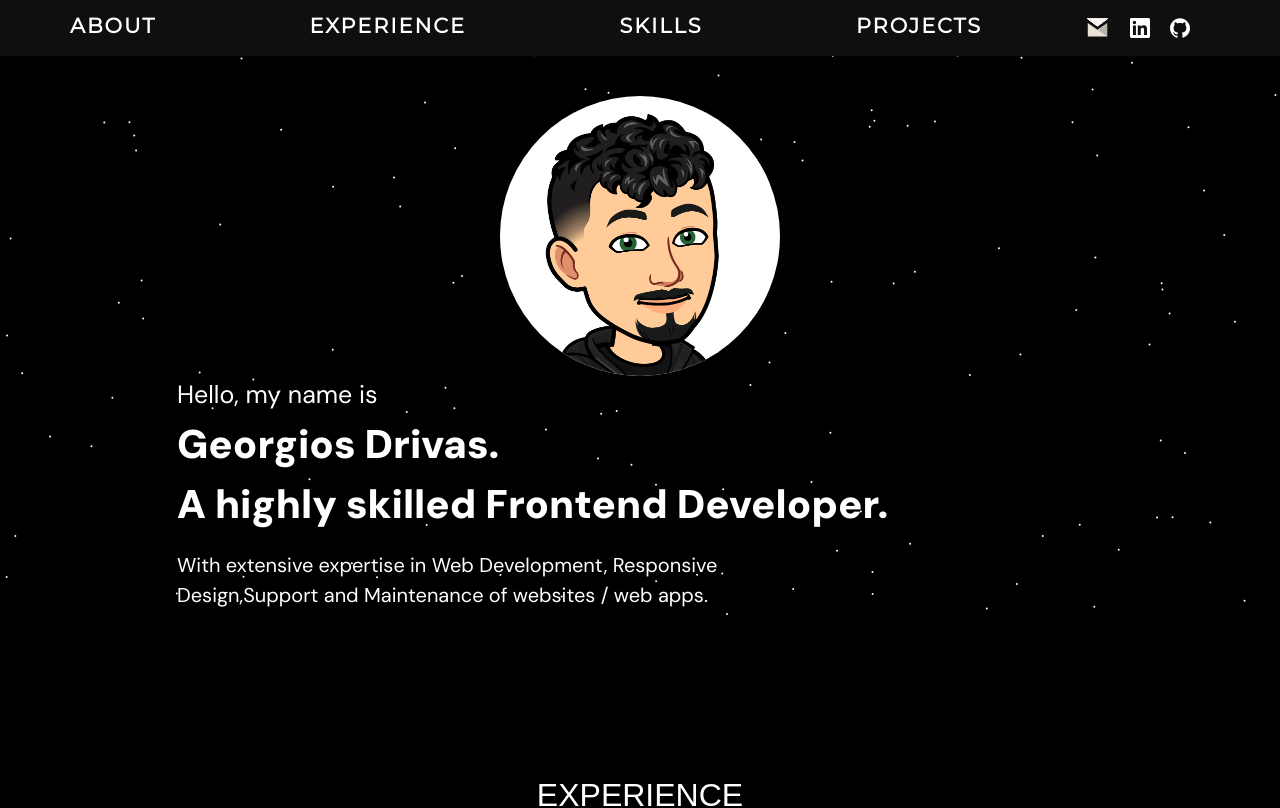
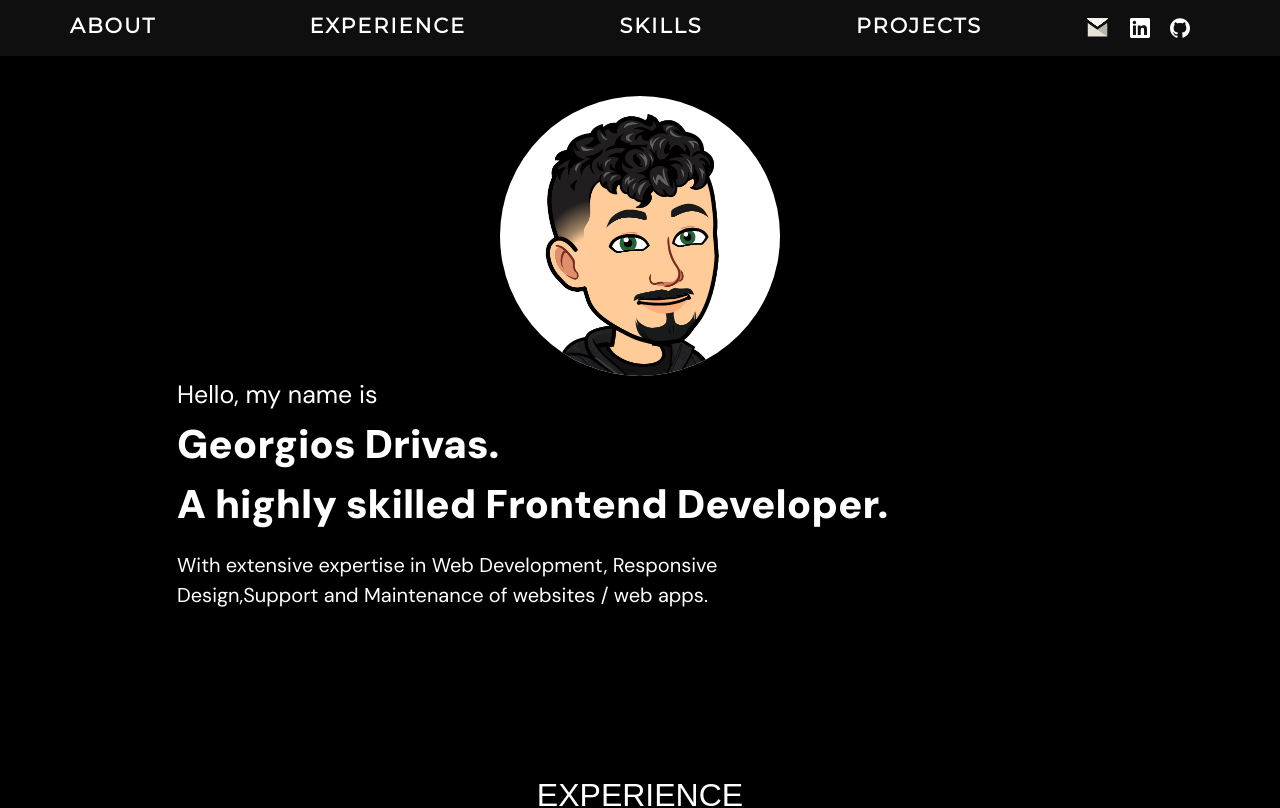
Before and after one commit to GeorgiosDrivas/portfolio, a React (Vite) app: page / in a window 1280 px wide. Shown: the top 808 px of the page. Built offline with nearby package versions, Linux system fonts and the light colour scheme.

Commit message:
Particles packages changes

```diff
--- a/package.json
+++ b/package.json
@@ -12,6 +12,7 @@
   "dependencies": {
     "@tsparticles/all": "^3.5.0",
     "@tsparticles/react": "^3.0.0",
+    "@tsparticles/slim": "^3.7.1",
     "react": "^18.3.1",
     "react-dom": "^18.3.1"
   },
--- a/src/particles.tsx
+++ b/src/particles.tsx
@@ -1,30 +1,12 @@
-import Particles, { initParticlesEngine } from "@tsparticles/react";
-import { useEffect, useMemo, useState } from "react";
-// import { loadAll } from "@/tsparticles/all"; // if you are going to use `loadAll`, install the "@tsparticles/all" package too.
-// import { loadFull } from "tsparticles"; // if you are going to use `loadFull`, install the "tsparticles" package too.
-import { loadSlim } from "@tsparticles/slim"; // if you are going to use `loadSlim`, install the "@tsparticles/slim" package too.
-// import { loadBasic } from "@tsparticles/basic"; // if you are going to use `loadBasic`, install the "@tsparticles/basic" package too.
+import { useCallback, useMemo } from "react";
+import Particles from "@tsparticles/react";
+import { loadSlim } from "@tsparticles/slim";
 
 const ParticlesComponent = (props: any) => {
-  const [init, setInit] = useState(false);
-  // this should be run only once per application lifetime
-  useEffect(() => {
-    initParticlesEngine(async (engine) => {
-      // you can initiate the tsParticles instance (engine) here, adding custom shapes or presets
-      // this loads the tsparticles package bundle, it's the easiest method for getting everything ready
-      // starting from v2 you can add only the features you need reducing the bundle size
-      //await loadAll(engine);
-      //await loadFull(engine);
-      await loadSlim(engine);
-      //await loadBasic(engine);
-    }).then(() => {
-      setInit(true);
-    });
+  // Initialize the tsParticles engine
+  const customInit = useCallback(async (engine: any) => {
+    await loadSlim(engine); // Loads the slim version of tsParticles
   }, []);
-
-  const particlesLoaded = (container: any) => {
-    console.log(container);
-  };
 
   const options: any = useMemo(
     () => ({
@@ -160,7 +142,8 @@ const ParticlesComponent = (props: any) => {
         zIndex: -1,
       }}
     >
-      <Particles id={props.id} init={particlesLoaded} options={options} />
+      {/* Use the customInit function */}
+      <Particles id={props.id} init={customInit} options={options} />
     </div>
   );
 };
```
Also changed, not shown: 1 other file (tests, documents, lock files or other folders).
